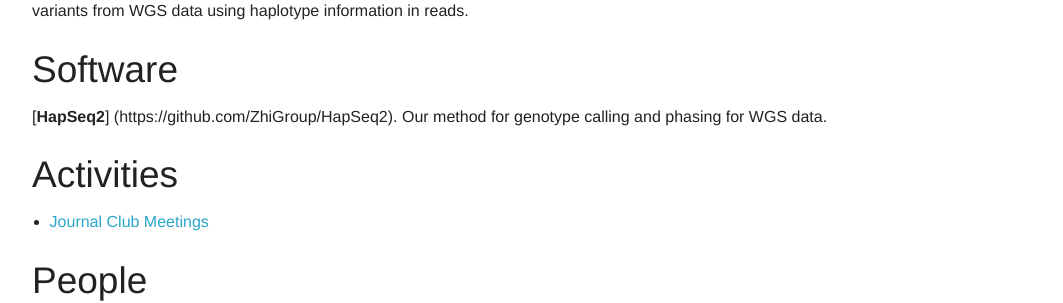
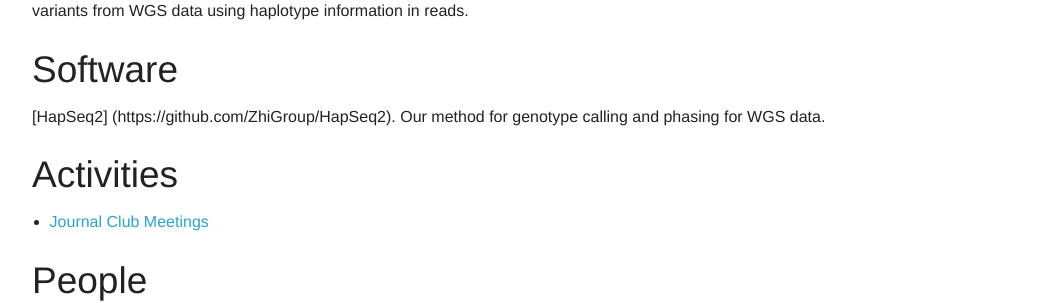
Before and after one commit to ZhiGroup/ZhiGroup.github.io, a Jekyll site: the page built from index.html, in a window 1280 px wide. Shown: the part 369-672 px from the top of the page, without its empty margins (108-1171 px from the left). Built offline with Jekyll 4.4.1, drawn with Linux system fonts in a browser that asks for light colours.

```diff
--- a/_includes/software.md
+++ b/_includes/software.md
@@ -1,2 +1,2 @@
 
-[**HapSeq2**] (https://github.com/ZhiGroup/HapSeq2). Our method for genotype calling and phasing for WGS data.
+[HapSeq2] (https://github.com/ZhiGroup/HapSeq2). Our method for genotype calling and phasing for WGS data.
```
